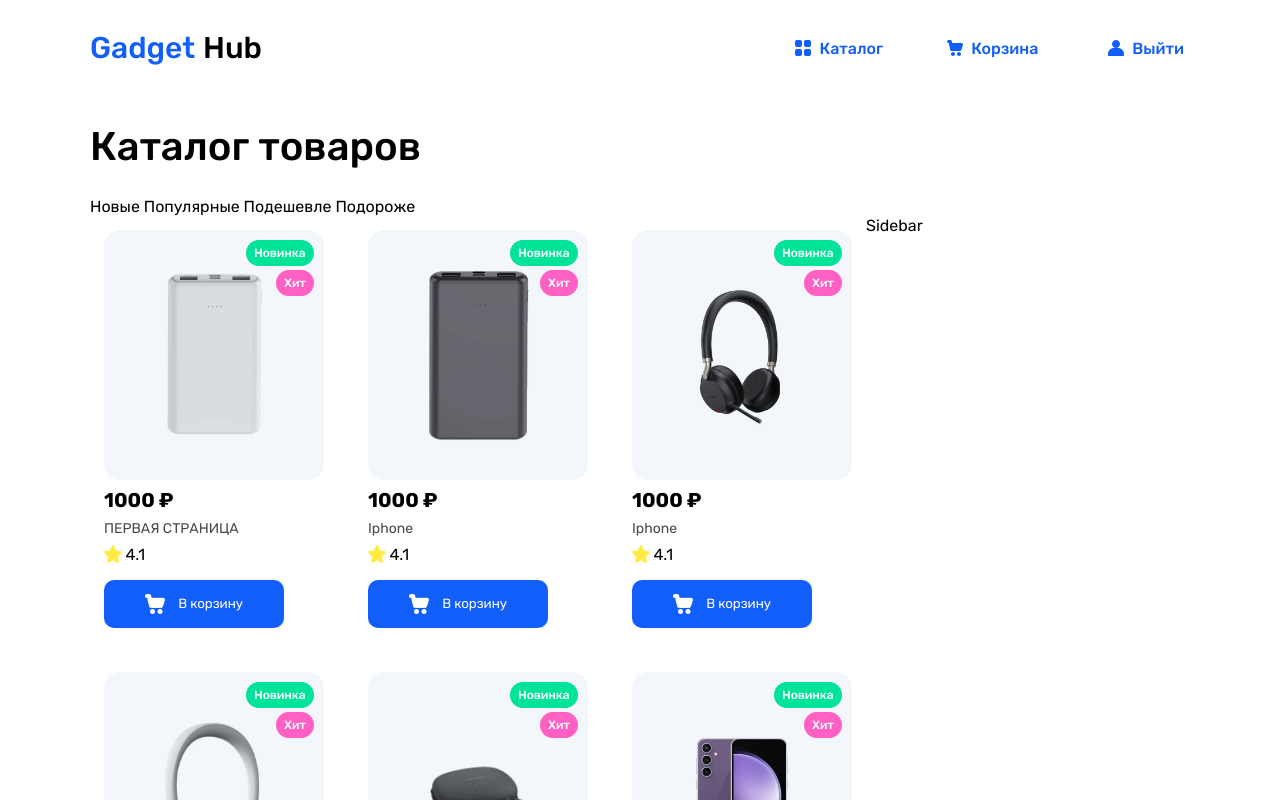
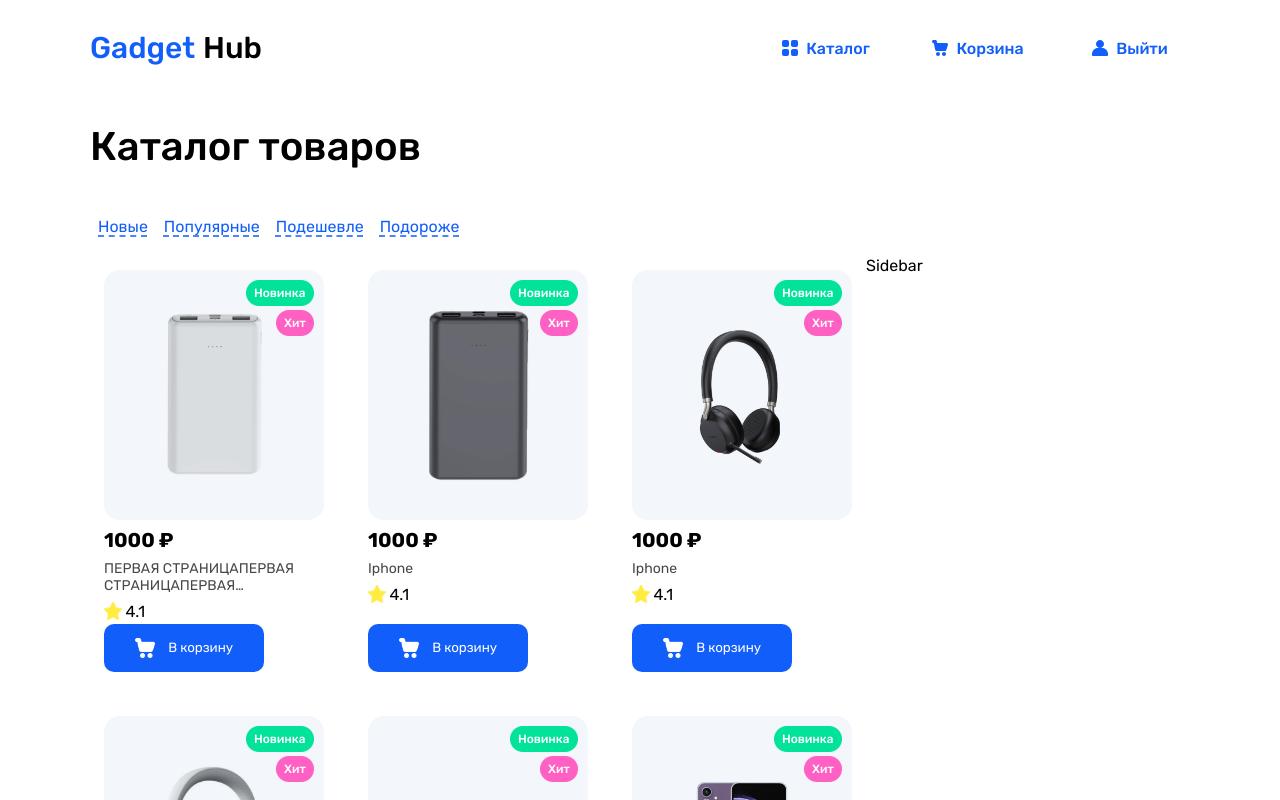
Before and after one commit to InsomniaDemon/gadgethub-web-pet-project, a React (Vite) app in the folder frontend/: page /catalog in a window 1280 px wide. Shown: the top 800 px of the page. Built offline with nearby package versions, Linux system fonts and the light colour scheme; sample sign-in values are in the browser's storage.

Commit message:
[EVERYTHING] played with :hover :active and started implementing backend for catalogPage

```diff
--- a/frontend/src/global.css
+++ b/frontend/src/global.css
@@ -36,9 +36,13 @@ main {
     --product-background: #F3F6FA;
     --login-background: #E5EEFF;
     --login-input: #E4E7EB;
+    --login-active-bg: #f3f6fa;
     --pink-star: #FF60C3;
     --pale-blue: #84adff;
     --arrow-hover-bg: #f3f6fa;
+    --focus-blue:  #84adff;
+    --blue-button-hover: #0c368a;
+    --blue-button-disabled: #84adff;
 
     --card-width: 248px;
     --card-height: 364px;
--- a/frontend/src/pages/ catalog/CatalogPage.module.scss
+++ b/frontend/src/pages/ catalog/CatalogPage.module.scss
@@ -1,7 +1,29 @@
 .catalog {
+  display: flex;
+  flex-direction: column;
+  gap: 1em;
+
   h1 {
     font-weight: 500;
     font-size: 40px;
+  }
+
+  .buttons {
+    button {
+      padding: 4px 8px;
+      border-radius: 6px;
+      font-size: 16px;
+      border: none;
+      background-color: white;
+      color: var(--light-blue);
+      text-decoration: underline;
+      text-underline-offset: 4px;
+      text-decoration-style: dashed;
+
+      &:hover {
+        background-color: var(--arrow-hover-bg);
+      }
+    }
   }
 
   .wrapper {
--- a/frontend/src/pages/ catalog/CatalogPage.tsx
+++ b/frontend/src/pages/ catalog/CatalogPage.tsx
@@ -15,16 +15,18 @@ function CatalogPage() {
         if (!isLoggedIn) {
             navigate("/login")
         }
-    },[isLoggedIn])
+    },[isLoggedIn, navigate])
 
     return (
         <div className="container">
             <div className={styles.catalog}>
                 <h1>Каталог товаров</h1>
-                Новые
-                Популярные
-                Подешевле
-                Подороже
+                <div className={styles.buttons}>
+                    <button>Новые</button>
+                    <button>Популярные</button>
+                    <button>Подешевле</button>
+                    <button>Подороже</button>
+                </div>
                 <div className={styles.wrapper}>
                     <Products/>
                     <Sidebar/>
--- a/frontend/src/pages/ catalog/components/products/Products.tsx
+++ b/frontend/src/pages/ catalog/components/products/Products.tsx
@@ -14,7 +14,7 @@ function Products() {
     const toShow: Product[] = [
         {
             id: 1,
-            title: "ПЕРВАЯ СТРАНИЦА",
+            title: "ПЕРВАЯ СТРАНИЦАПЕРВАЯ СТРАНИЦАПЕРВАЯ СТРАНИЦАПЕРВАЯ СТРАНИЦАПЕРВАЯ СТРАНИЦАПЕРВАЯ СТРАНИЦАПЕРВАЯ СТРАНИЦАПЕРВАЯ СТРАНИЦАПЕРВАЯ СТРАНИЦА",
             price: 1000,
             text: "",
             image: "images/goods/image_1.png",
--- a/frontend/src/pages/ catalog/components/products/inner components/goods card wrapper/GoodsCardWrapper.module.scss
+++ b/frontend/src/pages/ catalog/components/products/inner components/goods card wrapper/GoodsCardWrapper.module.scss
@@ -2,6 +2,9 @@
   padding-bottom: 14px;
   border-radius: 20px;
   transition: 0.3s ease;
+  display: flex;
+  flex-direction: column;
+  gap: 4px;
 
   button {
     margin-left: 14px;
@@ -12,12 +15,25 @@
     background-color: var(--light-blue);
     border: none;
     border-radius: 10px;
-    width: 180px;
+    width: 160px;
     height: 48px;
     color: white;
+    transition: 0.3s ease;
 
     img {
       width: 20px;
+    }
+
+    &:hover {
+      background-color: var(--blue-button-hover);
+    }
+
+    &:focus {
+      outline-color: var(--focus-blue);
+    }
+
+    &:disabled {
+      background-color: var(--blue-button-disabled);
     }
   }
 
--- a/frontend/src/pages/login/components/login form/LoginForm.scss
+++ b/frontend/src/pages/login/components/login form/LoginForm.scss
@@ -42,6 +42,19 @@ form {
     width: 120px;
     height: 48px;
     color: white;
+    transition: 0.3s ease;
+
+    &:hover {
+      background-color: var(--blue-button-hover);
+    }
+
+    &:focus {
+      outline-color: var(--focus-blue);
+    }
+
+    &:disabled {
+      background-color: var(--blue-button-disabled);
+    }
   }
 
   .errorText {
--- a/frontend/src/shared/header/Header.module.scss
+++ b/frontend/src/shared/header/Header.module.scss
@@ -3,7 +3,8 @@
 
   .container {
     display: flex;
-    gap: 4em;
+    align-items: center;
+    gap: 2em;
   }
 
   .logo {
@@ -19,18 +20,37 @@
       color: black;
     }
   }
+
   .catalogLink {
+    width: 120px;
+    height: 50px;
+    border-radius: 10px;
     display: flex;
+    justify-content: center;
     margin-left: auto;
     text-decoration: none;
     align-items: center;
     color: var(--light-blue);
     gap: 8px;
     font-weight: 500;
+    transition: 0.3s ease;
+
+    &:hover {
+      background-color: var(--arrow-hover-bg);
+    }
+
+    &:focus-visible {
+      outline-color:  var(--focus-blue);
+    }
   }
-  .loginLink {
+
+  .link {
+    width: 120px;
+    height: 50px;
+    border-radius: 10px;
     font-size: 16px;
     display: flex;
+    justify-content: center;
     align-items: center;
     text-decoration: none;
     color: var(--light-blue);
@@ -38,5 +58,14 @@
     font-weight: 500;
     border: none;
     background-color: white;
+    transition: 0.3s ease;
+
+    &:focus {
+      outline-color:  var(--focus-blue);
+    }
+
+    &:hover {
+      background-color: var(--arrow-hover-bg);
+    }
   }
 }
--- a/frontend/src/shared/header/Header.tsx
+++ b/frontend/src/shared/header/Header.tsx
@@ -21,15 +21,15 @@ function Header() {
                         <img src="src/assets/images/icons/catalog.svg" alt="Catalog icon"/>
                         <p>Каталог</p>
                     </Link>
-                    {isLoggedIn && <Link to="/cart" className={styles.loginLink}>
+                    {isLoggedIn && <Link to="/cart" className={styles.link}>
                         <img src="src/assets/images/icons/cart.svg" alt="Cart icon"/>
                         <p>Корзина</p>
                     </Link>}
-                    {!isLoggedIn && <Link to="/login" className={styles.loginLink}>
+                    {!isLoggedIn && <Link to="/login" className={styles.link}>
                         <img src="src/assets/images/icons/profile.svg" alt="Login icon"/>
                         <p>Войти</p>
                     </Link>}
-                    {isLoggedIn && <button className={styles.loginLink} onClick={() => { handleLogout() }}>
+                    {isLoggedIn && <button className={styles.link} onClick={() => { handleLogout() }}>
                         <img src="src/assets/images/icons/profile.svg" alt="Loout icon"/>
                         <p>Выйти</p>
                     </button>}
```
Also changed, not shown: 2 other files (tests, documents, lock files or other folders).
